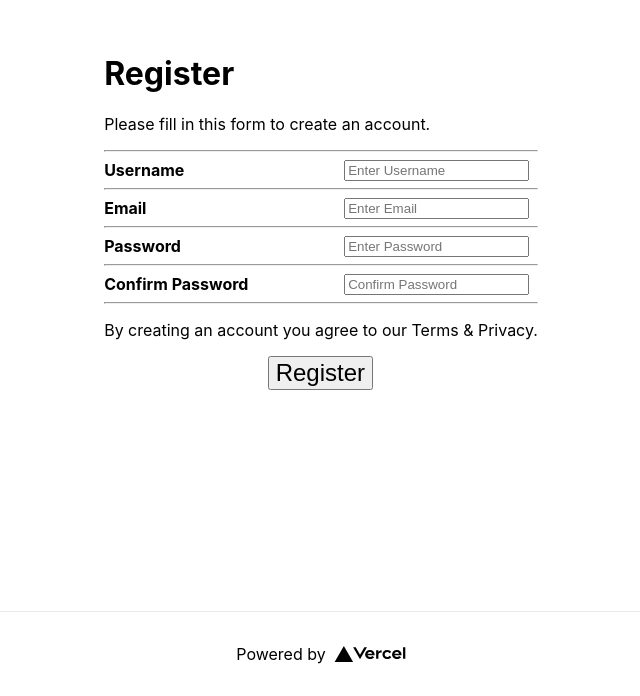
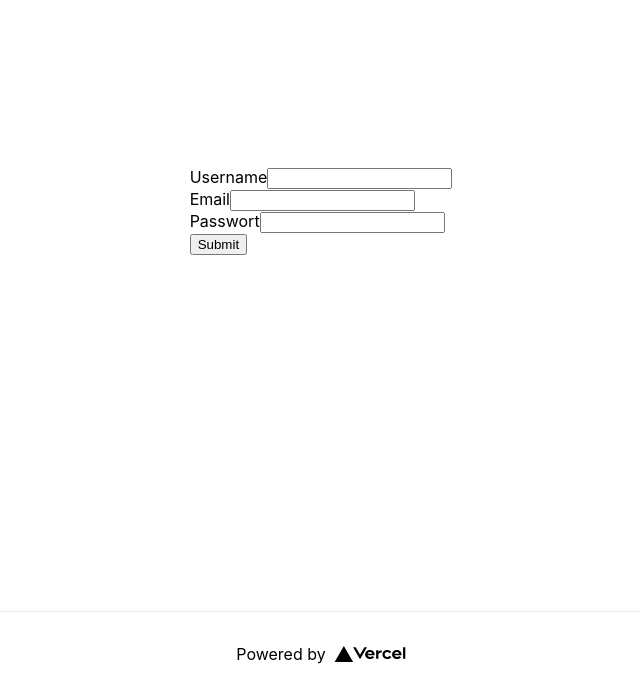
Before and after one commit to JS702/projectb_frontend, a Next.js app: page /register in a window 1280 px wide. Shown: the part 189-885 px from the top of the page, without its empty margins (319-959 px from the left). Built offline with nearby package versions, Linux system fonts and the light colour scheme.

Commit message:
register useForm

```diff
--- a/pages/register.js
+++ b/pages/register.js
@@ -1,8 +1,21 @@
 import Head from "next/head";
 import Image from "next/image";
 import styles from "../styles/Home.module.css";
+import { useForm } from "react-hook-form";
+import { makePostRequest } from "../helper/request-builder";
 
 export default function Register() {
+  const {
+    register,
+    handleSubmit,
+    formState: { errors },
+  } = useForm();
+
+  const onSubmit = async (data) => {
+    console.log(data);
+    makePostRequest("/user/create", data);
+  };
+
   return (
     <div className={styles.container}>
       <Head>
@@ -12,65 +25,68 @@ export default function Register() {
       </Head>
 
       <main className={styles.main}>
-        <form
-          action={process.env.NEXT_PUBLIC_API_URL + "/user/create"}
-          method="post"
-        >
-          <h1>Register</h1>
-          <p>Please fill in this form to create an account.</p>
+        <div>
+          <div>
+            <form onSubmit={handleSubmit(onSubmit)}>
+              <div>
+                <label>Username</label>
+                <input
+                  type={"text"}
+                  {...register("username", {
+                    required: {
+                      value: true,
+                      message: "Username darf nicht leer sein!",
+                    },
+                    minLength: {
+                      value: 3,
+                      message:
+                        "Username muss mindestens 3 Buchstaben lang sein!",
+                    },
+                  })}
+                />
+                {errors.username && <p>{errors.username.message}</p>}
+              </div>
 
-          <hr />
+              <div>
+                <label>Email</label>
+                <input
+                  type={"text"}
+                  {...register("email", {
+                    required: {
+                      value: true,
+                      message: "Die Email darf nicht leer sein!",
+                    },
+                    pattern: {
+                      value: /^\S+@\S+$/i,
+                      message: "Die Email Adresse ist nicht valide",
+                    },
+                  })}
+                />
+                {errors.email && <p>{errors.email.message}</p>}
+              </div>
 
-          <b>Username</b>
-          <input className={styles.input}
-            type="text"
-            placeholder="Enter Username"
-            name="username"
-            id="username"
-            required
-          />
-
-          <hr />
-
-          <b>Email</b>
-          <input className={styles.input}
-            type="text"
-            placeholder="Enter Email"
-            name="email"
-            id="email"
-            required
-          />
-
-          <hr />
-
-          <b>Password</b>
-          <input className={styles.input}
-            type="password"
-            placeholder="Enter Password"
-            name="psw"
-            id="psw"
-            required
-          />
-
-          <hr />
-
-          <b>Confirm Password</b>
-          <input className={styles.input}
-            type="password"
-            placeholder="Confirm Password"
-            name="pswConfirm"
-            id="pswConfirm"
-            required
-          />
-
-          <hr />
-
-          <p>
-            By creating an account you agree to our{" "}
-            <a href="#">Terms & Privacy</a>.
-          </p>
-          <button type="submit" id="buttonRegister">Register</button>
-        </form>
+              <div>
+                <label>Passwort</label>
+                <input
+                  type={"password"}
+                  {...register("password", {
+                    required: {
+                      value: true,
+                      message: "Passwort darf nicht leer sein!",
+                    },
+                    minLength: {
+                      value: 4,
+                      message:
+                        "Passwort muss mindestens 4 Buchstaben lang sein!",
+                    },
+                  })}
+                />
+                {errors.password && <p>{errors.password.message}</p>}
+              </div>
+              <button type="submit">Submit</button>
+            </form>
+          </div>
+        </div>
       </main>
 
       <footer className={styles.footer}>
```
